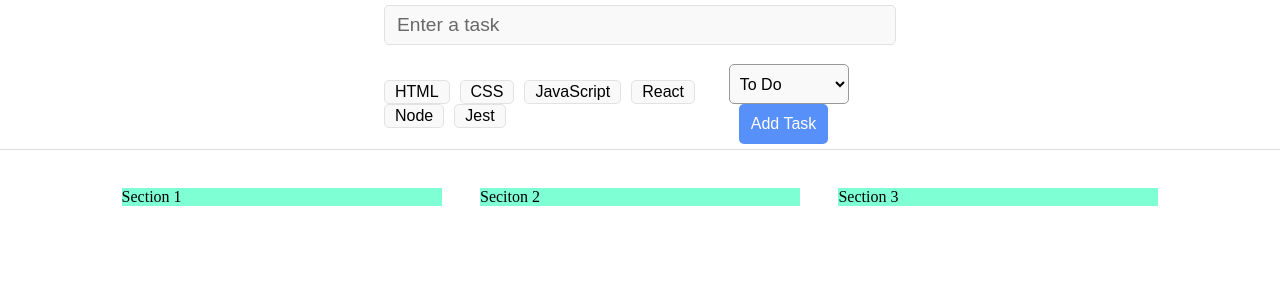
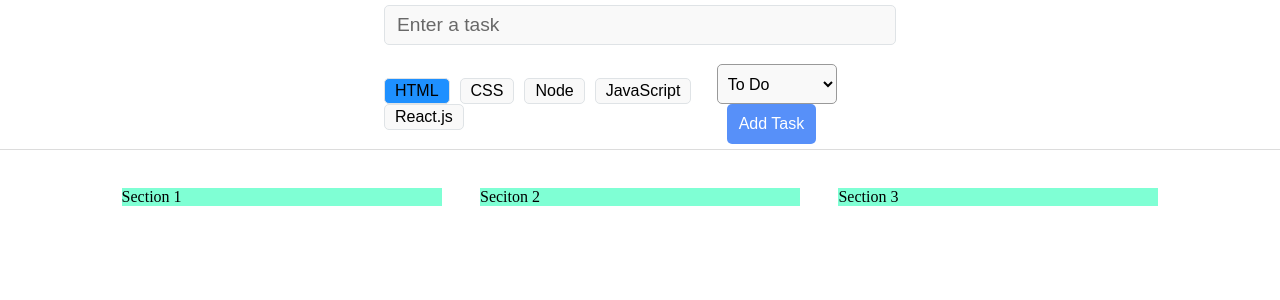
Before and after one commit to torressam333/react-tasks, a React (Vite) app: page / in a window 1280 px wide. Shown: the top 300 px of the page. Built offline with nearby package versions, Linux system fonts and the light colour scheme.

Commit message:
Add props to task tasgs

```diff
--- a/src/assets/css/TaskTag.css
+++ b/src/assets/css/TaskTag.css
@@ -4,7 +4,7 @@
   background-color: #f9f9f9;
   border: 1px solid #dfe3e6;
   border-radius: 5px;
-  padding: 2px 10px;
+  padding: 3px 10px;
   margin-right: 10px;
   cursor: pointer;
 }
--- a/src/components/TaskForm.jsx
+++ b/src/components/TaskForm.jsx
@@ -8,9 +8,12 @@ const TaskForm = () => {
         <input type='text' className='task_input' placeholder='Enter a task' />
         <div className='task_form_bottom_line'>
           <div>
-            <TaskTag />
+            <TaskTag tagName='HTML' tagColor='dodgerblue' />
+            <TaskTag tagName='CSS' />
+            <TaskTag tagName='Node' />
+            <TaskTag tagName='JavaScript' />
+            <TaskTag tagName='React.js' />
           </div>
-
           <div>
             <select className='task_status'>
               <option value='todo'>To Do</option>
--- a/src/components/TaskTag.jsx
+++ b/src/components/TaskTag.jsx
@@ -1,16 +1,10 @@
 import '../assets/css/TaskTag.css';
 
-const TaskTag = () => {
-  const tags = ['HTML', 'CSS', 'JavaScript', 'React', 'Node', 'Jest'];
-
+const TaskTag = ({ tagName, tagColor }) => {
   return (
-    <div>
-      {tags.map((tag, index) => (
-        <button key={index} className='tag'>
-          {tag}
-        </button>
-      ))}
-    </div>
+    <button className='tag' style={{ background: tagColor }}>
+      {tagName}
+    </button>
   );
 };
 
```
Also changed, not shown: src/components/TaskColumn.jsx (added).
